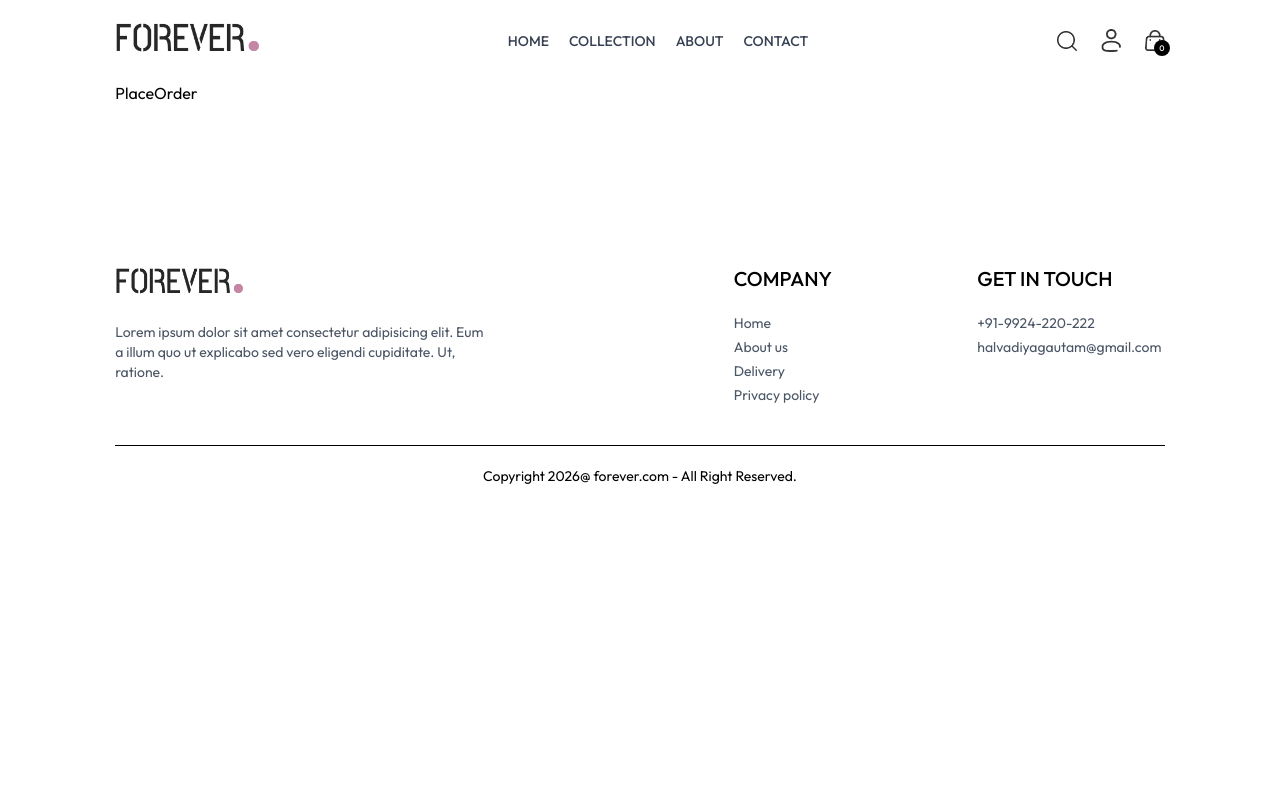
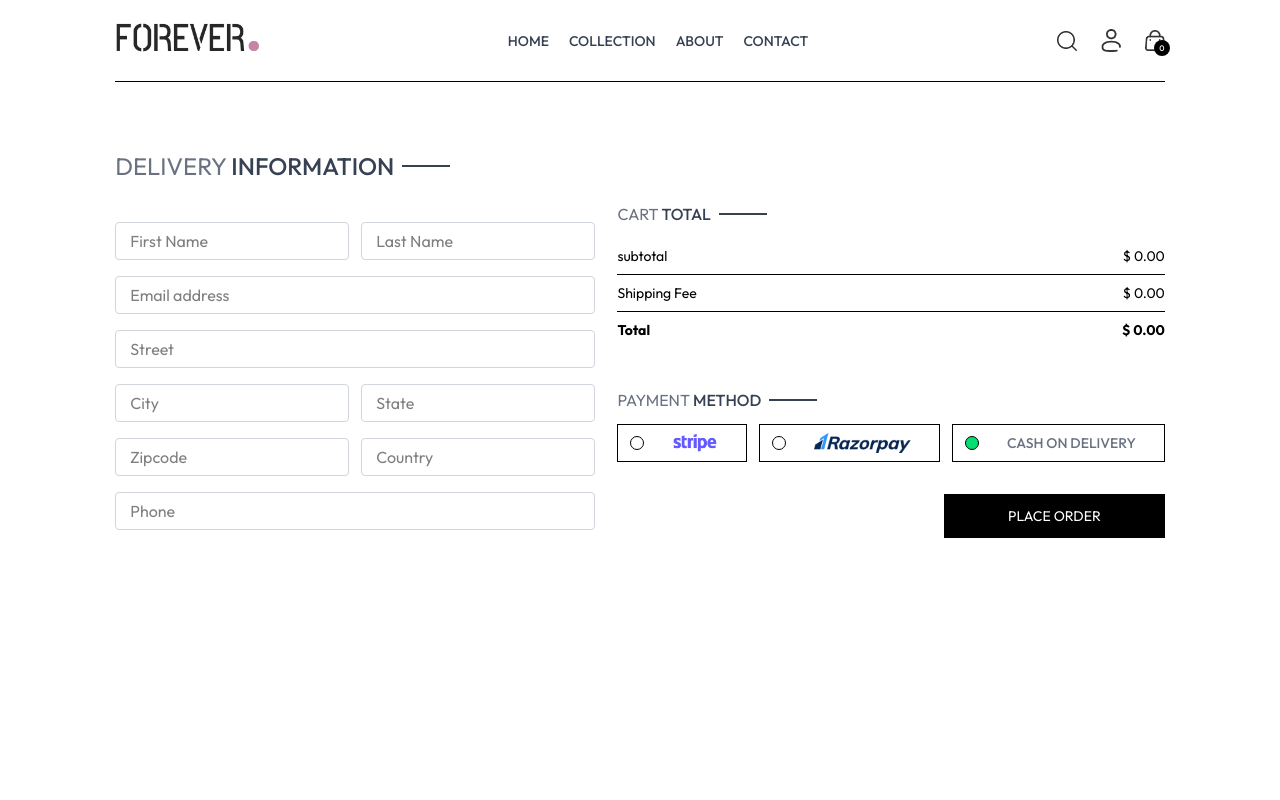
Before and after one commit to GAUTAM-HALVADIYA/ECommerce, a React (Vite) app: page /place-order in a window 1280 px wide. Shown: the top 800 px of the page. Built offline with nearby package versions, Linux system fonts and the light colour scheme.

Commit message:
Add placeOrder page

```diff
--- a/src/pages/Cart.jsx
+++ b/src/pages/Cart.jsx
@@ -71,7 +71,7 @@
 				<div className='w-full sm:w-[450px]'>
 					<CartTotal/>
 					<div className='w-full text-end'>
-						<button onClick={() => navigate('/place-order')} className='bg-black text-white text-sm my-8 px-8 py-3'>PROCEED TO CHECKOUT</button>
+						<button onClick={() => navigate('/place-order')} className='bg-black text-white text-sm my-8 px-8 py-3 cursor-pointer'>PROCEED TO CHECKOUT</button>
 					</div>
 				</div>
 			</div>
--- a/src/pages/PlaceOrder.jsx
+++ b/src/pages/PlaceOrder.jsx
@@ -1,8 +1,89 @@
-import React from 'react'
+import React, { useContext, useState } from 'react'
+import Title from '../components/Title'
+import CartTotal from '../components/CartTotal'
+import { assets } from '../assets/assets'
+import { ShopContext } from '../context/ShopContext';
 
 function PlaceOrder() {
+
+  let [method, setMethod] = useState('cod');
+
+  let {navigate} = useContext(ShopContext)
+
   return (
-    <div>PlaceOrder</div>
+    <div className='flex flex-col sm:flex-row justify-between gap-4 pt-5 sm:pt-14 min-h-[80vh] border-t'>
+
+      {/*--------------------------- Left Side  ------------------*/}
+      <div className='flex flex-col gap-4 w-full sm:max-w-[480px]'>
+
+        <div className='text-x1 sm:text-2xl my-3'>
+            <Title text1={'DELIVERY'} text2={'INFORMATION'}/>
+        </div>
+
+        <div className='flex gap-3'>
+          <input className='border border-gray-300 rounded py-1.5 px-3.5 w-full' type="text" placeholder='First Name' />
+          <input className='border border-gray-300 rounded py-1.5 px-3.5 w-full' type="text" placeholder='Last Name' />
+        </div>
+
+        <input className='border border-gray-300 rounded py-1.5 px-3.5 w-full' type="email" placeholder='Email address' />
+        <input className='border border-gray-300 rounded py-1.5 px-3.5 w-full' type="text" placeholder='Street' />
+
+        <div className='flex gap-3'>
+          <input className='border border-gray-300 rounded py-1.5 px-3.5 w-full' type="text" placeholder='City' />
+          <input className='border border-gray-300 rounded py-1.5 px-3.5 w-full' type="text" placeholder='State' />
+        </div>
+
+        <div className='flex gap-3'>
+          <input className='border border-gray-300 rounded py-1.5 px-3.5 w-full' type="number" placeholder='Zipcode' />
+          <input className='border border-gray-300 rounded py-1.5 px-3.5 w-full' type="text" placeholder='Country' />
+        </div>
+
+        <input className='border border-gray-300 rounded py-1.5 px-3.5 w-full' type="number" placeholder='Phone' />
+
+      </div>
+
+      {/*---------------- Right side  --------------------------*/}
+
+      <div className='mt-8'>
+
+        <div className='mt-8 min-w-80'>
+          <CartTotal/>
+        </div>
+
+        <div className='mt-12'>
+
+          <Title text1={'PAYMENT'} text2={'METHOD'}/>
+          {/*---------------- Payment method selection  --------------------------*/}
+          <div className='flex gap-3 flex-col lg:flex-row'>
+
+            <div onClick={() => setMethod('stripe')} className='flex items-center gap-3 border p-2 px-3 cursor-pointer'>
+              <p className={`min-w-3.5 h-3.5 border rounded-full ${method == 'stripe' ? 'bg-green-400' : ''}`}></p>
+              <img className='h-5 mx-4' src={assets.stripe_logo} alt="" />
+            </div>
+
+            <div onClick={() => setMethod('razorpay')} className='flex items-center gap-3 border p-2 px-3 cursor-pointer'>
+              <p className={`min-w-3.5 h-3.5 border rounded-full ${method == 'razorpay' ? 'bg-green-400' : ''}`}></p>
+              <img className='h-5 mx-4' src={assets.razorpay_logo} alt="" />
+            </div>
+
+            <div onClick={() => setMethod('cod')} className='flex items-center gap-3 border p-2 px-3 cursor-pointer'>
+              <p className={`min-w-3.5 h-3.5 border rounded-full ${method == 'cod' ? 'bg-green-400' : ''}`}></p>
+              <p className='text-gray-500 text-sm font-medium mx-4'>CASH ON DELIVERY</p>
+            </div>
+
+
+          </div>
+
+          <div className='w-full text-end mt-8'>
+            <button onClick={() => navigate('/orders')} className='bg-black text-white px-16 py-3 text-sm cursor-pointer'>PLACE ORDER</button>
+          </div>
+
+        </div>
+
+
+      </div>
+
+    </div>
   )
 }
 
```
